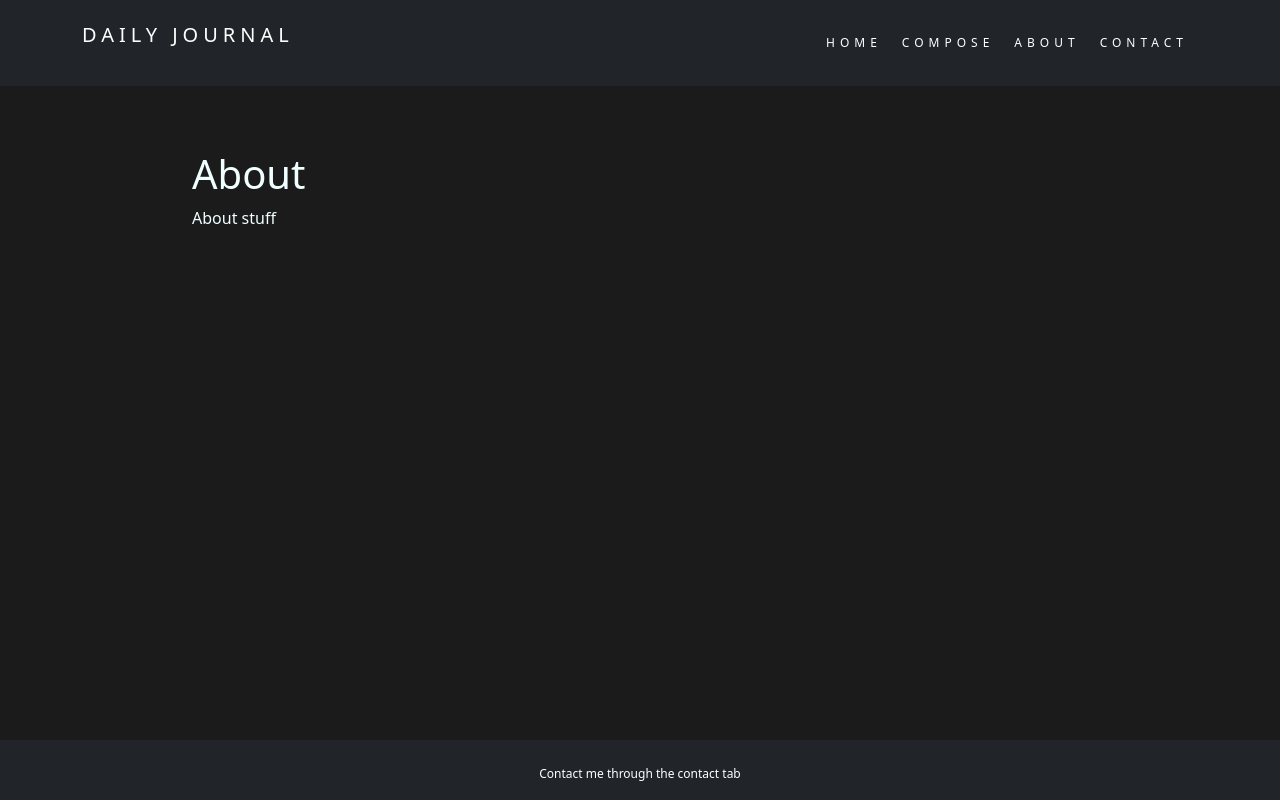
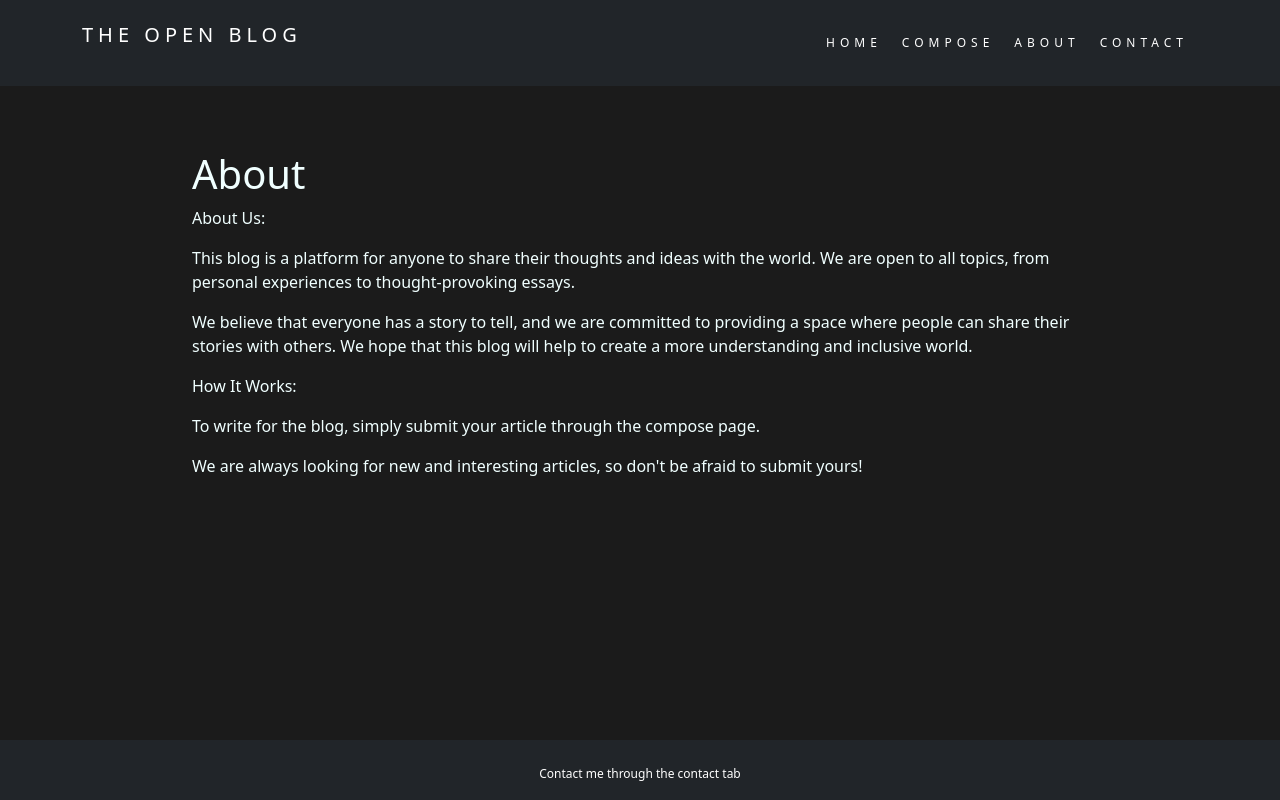
Before and after one commit to narayanraonl/lorem-ipsum-frontend, a React (Create React App) app: page /about in a window 1280 px wide. Built offline with nearby package versions, Linux system fonts and the light colour scheme; no server answers.

Commit message:
changed front end content

```diff
--- a/public/index.html
+++ b/public/index.html
@@ -4,7 +4,7 @@
     <meta charset="utf-8" />
     <link href="https://cdn.jsdelivr.net/npm/bootstrap@5.3.0/dist/css/bootstrap.min.css" rel="stylesheet" integrity="sha384-9ndCyUaIbzAi2FUVXJi0CjmCapSmO7SnpJef0486qhLnuZ2cdeRhO02iuK6FUUVM" crossorigin="anonymous">
     <script src="https://cdn.jsdelivr.net/npm/bootstrap@5.3.0/dist/js/bootstrap.bundle.min.js" integrity="sha384-geWF76RCwLtnZ8qwWowPQNguL3RmwHVBC9FhGdlKrxdiJJigb/j/68SIy3Te4Bkz" crossorigin="anonymous"></script>
-    <link rel="icon" href="%PUBLIC_URL%/favicon.ico" />
+    <link rel="icon" href="%PUBLIC_URL%/joomla.svg" />
     <script defer src="https://use.fontawesome.com/releases/v6.2.0/js/all.js"></script>
     <!-- <link rel="stylesheet" href="./styles.css"/> -->
     <meta name="viewport" content="width=device-width, initial-scale=1" />
@@ -28,7 +28,7 @@
       work correctly both with client-side routing and a non-root public URL.
       Learn how to configure a non-root public URL by running `npm run build`.
     -->
-    <title>React App</title>
+    <title>The Open Blog</title>
   </head>
   <body>
     <noscript>You need to enable JavaScript to run this app.</noscript>
--- a/src/components/about.js
+++ b/src/components/about.js
@@ -2,7 +2,20 @@ export default function About() {
     return(
         <div className="container-fluid">
             <h1>About</h1>
-            <p>About stuff</p>
+            <p>About Us:</p>
+            <p>
+                This blog is a platform for anyone to share their thoughts and ideas with the world. We are open to all topics, from personal experiences to thought-provoking essays.
+            </p>
+            <p>
+                We believe that everyone has a story to tell, and we are committed to providing a space where people can share their stories with others. We hope that this blog will help to create a more understanding and inclusive world.
+            </p>
+            <p>How It Works:</p>
+            <p>
+                To write for the blog, simply submit your article through the compose page.
+            </p>
+            <p>
+                We are always looking for new and interesting articles, so don't be afraid to submit yours!
+            </p>
         </div>
     )
 }
--- a/src/components/contact.js
+++ b/src/components/contact.js
@@ -2,7 +2,10 @@ export default function Contact() {
     return(
         <div className="container-fluid">
             <h1>Contact</h1>
-            <p>Contact stuff</p>
+            <p>You can contact us by email at:</p>
+            <p><i className="fa-solid fa-envelope"></i> kaustubsreekrishnan@gmail.com</p>
+            <p>We are also on LinkedIn : <a href="https://www.linkedin.com/in/kaustub-sreekrishnan-41850822b/"><i className="fa-brands fa-linkedin"></i></a></p>
+            <p>Thank you for your interest in writing for our blog!</p>
         </div>
     )
 }
--- a/src/components/header.js
+++ b/src/components/header.js
@@ -6,7 +6,7 @@ export default function Header() {
             <nav className="navbar navbar-expand-lg navbar-dark bg-dark">
                 <div className="container">
                     <div className="navbar-header">
-                        <p className="navbar-brand">DAILY JOURNAL</p>
+                        <p className="navbar-brand">THE OPEN BLOG</p>
                     </div>
                     <ul className="nav navbar-nav navbar-right">
                         <li id="home"><NavLink to="/">HOME</NavLink></li>
--- a/src/components/home.js
+++ b/src/components/home.js
@@ -22,7 +22,7 @@ export default function Home() {
 
     return (
     <div className="container-fluid">
-        <p>Home intro stuff</p>
+        {/* <p>Home intro stuff</p> */}
         {posts.map(post => (
             <div key={post._id} className="card text-bg-dark border-dark mb-3">
                 <div className="card-body">
```
Also changed, not shown: public/joomla.svg (added).
